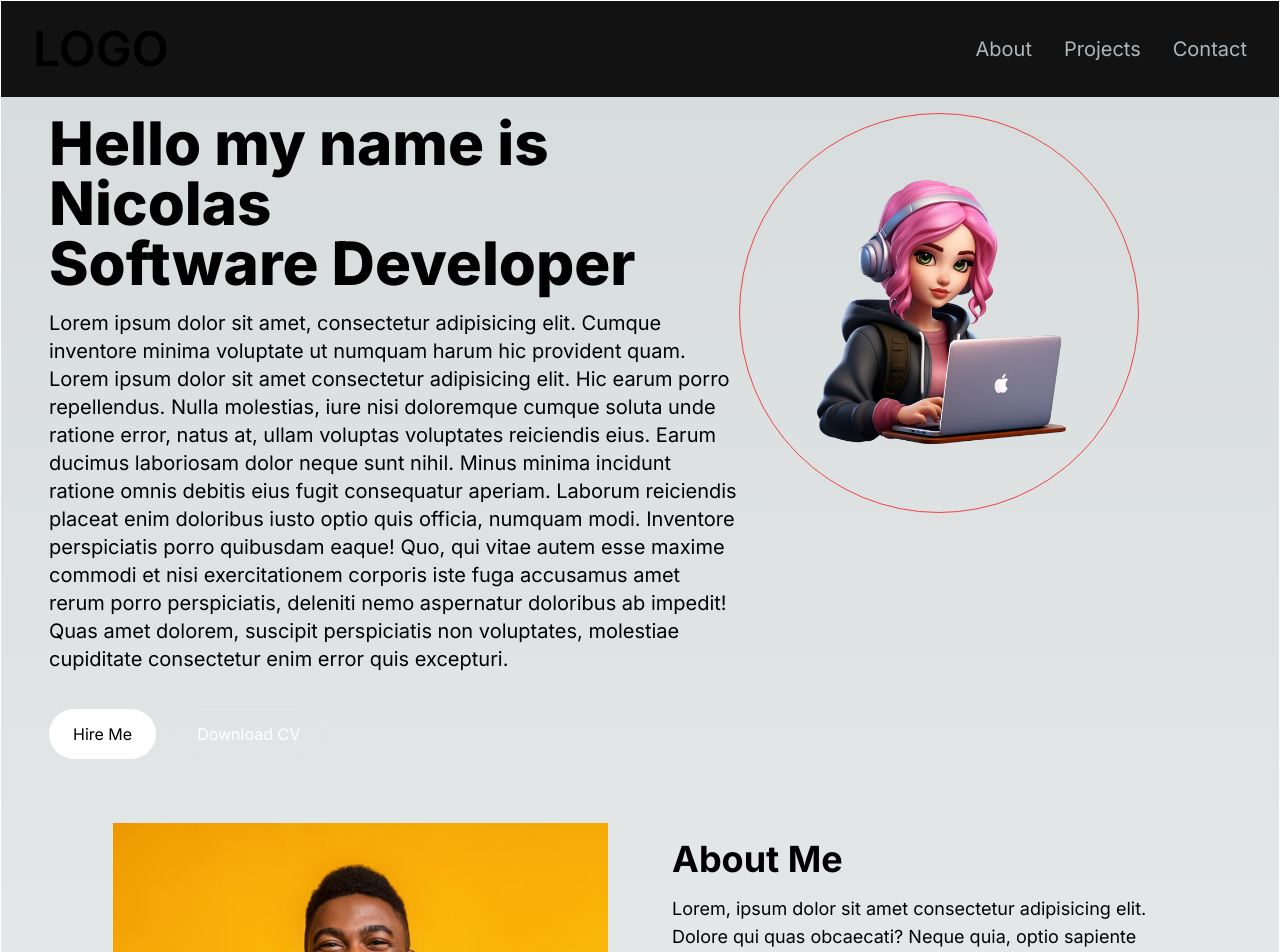
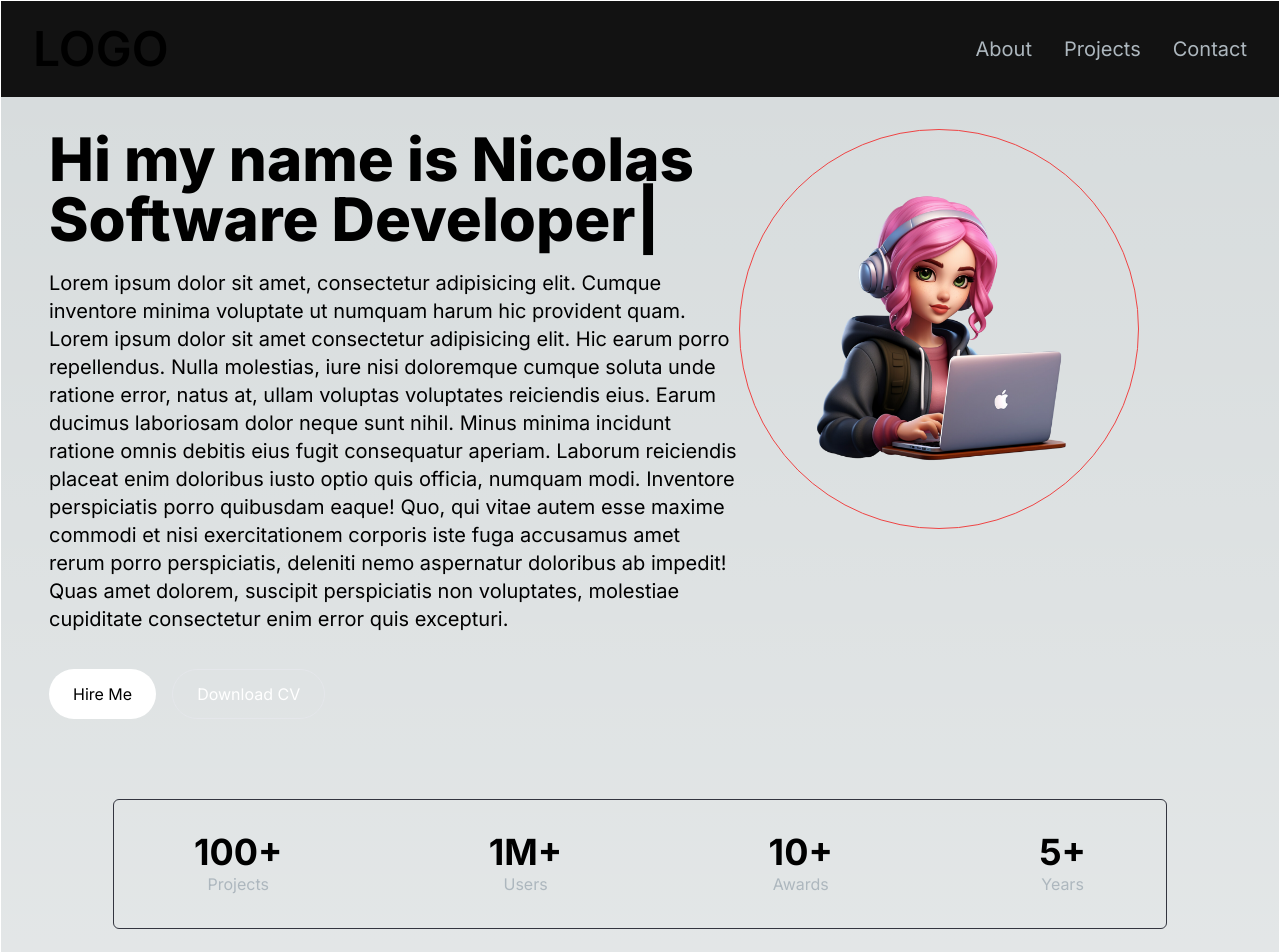
Before and after one commit to narcelin/narcelin-portfolio, a Next.js app: page / in a window 1280 px wide. Shown: the top 952 px of the page. Built offline with nearby package versions, Linux system fonts and the light colour scheme.

Commit message:
framework complete

```diff
--- a/src/app/api/sendEmail/route.tsx
+++ b/src/app/api/sendEmail/route.tsx
@@ -16,7 +16,7 @@ export async function POST(req: NextRequest, res: NextResponse) {
     });
     return NextResponse.json({ success: true });
   } catch (error: any) {
-    console.log(error);
+    // console.log("ROUTING ERROR", error);
     return NextResponse.json({ message: error.message }, { status: 400 });
   }
 }
--- /dev/null
+++ b/src/app/components/AchievementsSection.tsx
@@ -0,0 +1,28 @@
+"use client";
+
+const achievementsList = [
+  { metric: "Projects", value: "100+", postfix: "+" },
+  { metric: "Users", value: "1M+", prefix: "$" },
+  { metric: "Awards", value: "10+", postfix: "+" },
+  { metric: "Years", value: "5+", postfix: "+" },
+];
+
+export default function AchievementsSection() {
+  return (
+    <div className="py-8 px-4 xl:gap-16 sm:py-16 xl:px-16">
+      <div className="border-[#33353F] border rounded-md py-8 px-16 flex flex-row items-center justify-between">
+        {achievementsList.map((achievement, index) => {
+          return (
+            <div
+              key={index}
+              className="flex flex-col items-center justify-center mx-4"
+            >
+              <h2 className="text-4xl font-bold">{achievement.value}</h2>
+              <p className="text-[#ADB7BE] text-base">{achievement.metric}</p>
+            </div>
+          );
+        })}
+      </div>
+    </div>
+  );
+}
--- a/src/app/components/EmailMeSection.tsx
+++ b/src/app/components/EmailMeSection.tsx
@@ -10,6 +10,9 @@ export default function EmailMeSection() {
   const [userEmail, setUserEmail] = useState("");
   const [userSubject, setUserSubject] = useState("");
   const [userMessage, setUserMessage] = useState("");
+
+  const [emailSubmitted, setEmailSubmitted] = useState(false);
+  const [emailFailedToSend, setEmailFailedToSend] = useState(false);
 
   // const send = async () => {
   const send = async () => {
@@ -26,11 +29,29 @@ export default function EmailMeSection() {
           message: userMessage,
         }),
       });
+
+      console.log(response);
       if (!response.ok) {
+        setEmailFailedToSend(true);
+
+        setTimeout(() => {
+          setEmailFailedToSend(false);
+        }, 8000);
+
         throw new Error("Failed to send email");
       }
-      const responseData = await response.json();
-      console.log(responseData);
+
+      if (response.status === 200) {
+        console.log("Email Sent");
+        setEmailSubmitted(true);
+        setUserEmail("");
+        setUserSubject("");
+        setUserMessage("");
+
+        setTimeout(() => {
+          setEmailSubmitted(false);
+        }, 3000);
+      }
     } catch (error) {
       console.error("Error sending email:", error); // Handle error
     }
@@ -113,6 +134,17 @@ export default function EmailMeSection() {
         >
           Send Message
         </button>
+        {emailSubmitted && (
+          <p className="text-green-500 text-sm mt-2">
+            Email sent successfully!
+          </p>
+        )}
+        {emailFailedToSend && (
+          <p className="text-red-500 text-sm mt-2">
+            Error: email not sent. Please contact me directly through one of my
+            contact links. Thank You!
+          </p>
+        )}
       </form>
     </section>
   );
--- a/src/app/components/Footer.tsx
+++ b/src/app/components/Footer.tsx
@@ -1,6 +1,6 @@
 export default function Footer() {
   return (
-    <footer className="footer border border-t-[#33353F]">
+    <footer className="footer border border-t-[#33353F] z-10">
       <div className="container p-12 flex content-between">
         <span>LOGO</span>
         <p className="text-slate-500">All rights reserved.</p>
--- a/src/app/components/HeroSection.tsx
+++ b/src/app/components/HeroSection.tsx
@@ -5,18 +5,21 @@ import { TypeAnimation } from "react-type-animation";
 
 export default function HeroSection() {
   return (
-    <section>
+    <section className="lg:py-4 ">
       <div className="grid grid-cols-1 sm:grid-cols-12">
         <div className="col-span-7 place-self-center text-center sm:text-left">
           <h1 className="mb-4 text-4xl sm:text-5xl lg:text-6xl font-extrabold">
-            <div>Hello my name is Nicolas</div>
+            <div>Hi my name is Nicolas</div>
+            <div className="min-h-16 sm:min-h-32 md:min-h-32 xl:min-h-16">
               <TypeAnimation
+                // preRenderFirstString={true}
                 sequence={["Project Manager", 2000, "Software Developer", 2000]}
                 wrapper="span"
                 speed={50}
                 style={{ fontSize: "", display: "inline-black" }}
-              //   repeat={Infinity}
+                // repeat={Infinity}
               />
+            </div>
           </h1>
           <p className="text-base  sm:text-lg lg:text-xl mb-6">
             Lorem ipsum dolor sit amet, consectetur adipisicing elit. Cumque
--- a/src/app/page.tsx
+++ b/src/app/page.tsx
@@ -1,5 +1,6 @@
 import AboutMeSection from "./components/AboutMeSeciton";
 import HeroSection from "./components/HeroSection";
+import AchievementsSection from "./components/AchievementsSection";
 import Navbar from "./components/Navbar";
 import ProjectsSection from "./components/ProjectsSection";
 import EmailMeSection from "./components/EmailMeSection";
@@ -11,6 +12,7 @@ export default function Home() {
       <Navbar />
       <div className="container mx-auto px-12 py-4">
         <HeroSection />
+        <AchievementsSection />
         <AboutMeSection />
         <ProjectsSection />
         <EmailMeSection />
--- a/tailwind.config.ts
+++ b/tailwind.config.ts
@@ -8,6 +8,10 @@ const config: Config = {
   ],
   theme: {
     extend: {
+      colors: {
+        primary: "red",
+        secondary: "red"
+      },
       backgroundImage: {
         "gradient-radial": "radial-gradient(var(--tw-gradient-stops))",
         "gradient-conic":
```
Lines whose indentation alone changed are shown as unchanged.
